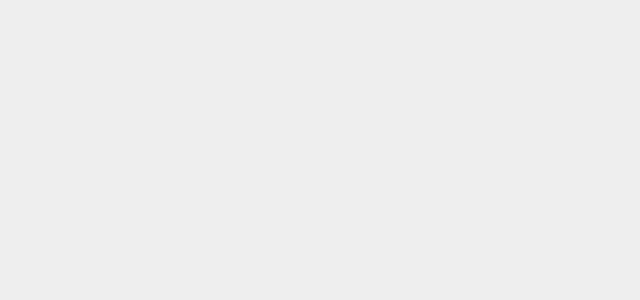
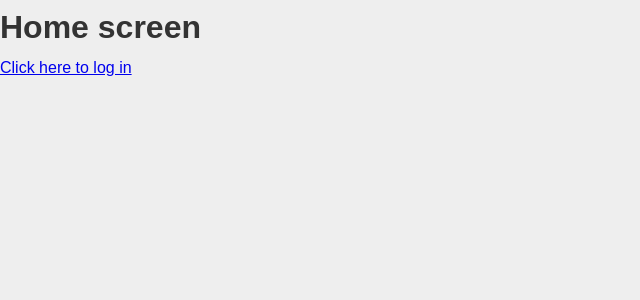
Before and after one commit to vilmarcabanero/mern-advanced-authentication, a React (Create React App) app in the folder client/: page /s in a window 1280 px wide. Shown: the top 300 px of the page, without its empty margins (0-640 px from the left). Built offline with nearby package versions, Linux system fonts and the light colour scheme.

Commit message:
Done with log out button, email sender nalang

```diff
--- a/client/src/App.js
+++ b/client/src/App.js
@@ -9,12 +9,18 @@ import LoginScreen from "./components/screens/LoginScreen";
 import RegisterScreen from "./components/screens/RegisterScreen";
 import ForgotPasswordScreen from "./components/screens/ForgotPasswordScreen";
 import ResetPasswordScreen from "./components/screens/ResetPasswordScreen";
+import HomeScreen from "./components/screens/HomeScreen";
 
 const App = () => {
   return (
     <Router>
       <div className="app">
         <Switch>
+        <Route
+            exact
+            path="/s"
+            component={HomeScreen}
+          />
           <PrivateRoute exact path="/" component={PrivateScreen} />
           <Route exact path="/login" component={LoginScreen} />
           <Route exact path="/register" component={RegisterScreen} />
--- a/client/src/components/routing/PrivateRoute.js
+++ b/client/src/components/routing/PrivateRoute.js
@@ -6,9 +6,13 @@ const PrivateRoute = ({ component: Component, ...rest }) => {
       {...rest}
       render={(props) =>
         localStorage.getItem("authToken") ? (
+          <>
           <Component {...props} />
+          {/* <Redirect to="/profile" />  */}
+          </>
+
         ) : (
-          <Redirect to="/login" />
+          <Redirect to="/s" />
         )
       }
     />
--- /dev/null
+++ b/client/src/components/screens/HomeScreen.js
@@ -0,0 +1,16 @@
+import { useState, useEffect } from "react";
+import axios from "axios";
+import { Link } from "react-router-dom";
+import "./LoginScreen.css";
+
+const LoginScreen = ({ history }) => {
+
+  return (
+    <div className="home-screen">
+      <h1>Home screen</h1>
+      <Link to='/login'>Click here to log in</Link>
+    </div>
+  );
+};
+
+export default LoginScreen;
--- a/client/src/components/screens/PrivateScreen.js
+++ b/client/src/components/screens/PrivateScreen.js
@@ -1,36 +1,51 @@
-import { useState, useEffect } from "react";
-import axios from "axios";
-import "./PrivateScreen.css";
+import { useState, useEffect } from 'react'
+import axios from 'axios'
+import './PrivateScreen.css'
 
-const PrivateScreen = ({history}) => {
-  const [error, setError] = useState("");
-  const [privateData, setPrivateData] = useState("");
+const PrivateScreen = ({ history }) => {
+	const [error, setError] = useState('')
+	const [privateData, setPrivateData] = useState('')
 
 	useEffect(() => {
+		if (!localStorage.getItem('authToken')) {
+			history.push('/login')
+		}
+
 		const fetchPrivateDate = async () => {
 			const config = {
 				headers: {
-          "Content-Type": "application/json",
-          Authorization: `Bearer ${localStorage.getItem("authToken")}`,
+					'Content-Type': 'application/json',
+					Authorization: `Bearer ${localStorage.getItem('authToken')}`,
 				},
-      };
+			}
 
 			try {
-        const { data } = await axios.get("/api/private", config);
-        setPrivateData(data.data);
+				const { data } = await axios.get('/api/private', config)
+				setPrivateData(data.data)
 			} catch (error) {
-        localStorage.removeItem("authToken");
-        setError("You are not authorized please login");
+				localStorage.removeItem('authToken')
+				setError('You are not authorized please login')
 			}
-    };
+		}
 
-    fetchPrivateDate();
-  }, [history]);
+		fetchPrivateDate()
+	}, [history])
+
+  const logoutHandler = () => {
+    localStorage.removeItem('authToken')
+    history.push('/login')
+  }
+
 	return error ? (
-    <span className="error-message">{error}</span>
+		<span className='error-message'>{error}</span>
 	) : (
-    <div>{privateData} <h1>Bakit walang logout?</h1></div>
-  );
-};
+    <>
+		<div style={{ background: 'green', color: 'white' }}>
+			{privateData} <h1>Bakit walang logout?</h1>
+		</div>
+    <button className='btn btn-primary' onClick={logoutHandler}>Log out</button>
+    </>
+	)
+}
 
-export default PrivateScreen;
+export default PrivateScreen
```
Also changed, not shown: 1 other file (tests, documents, lock files or other folders). Lines whose indentation alone changed are shown as unchanged.
